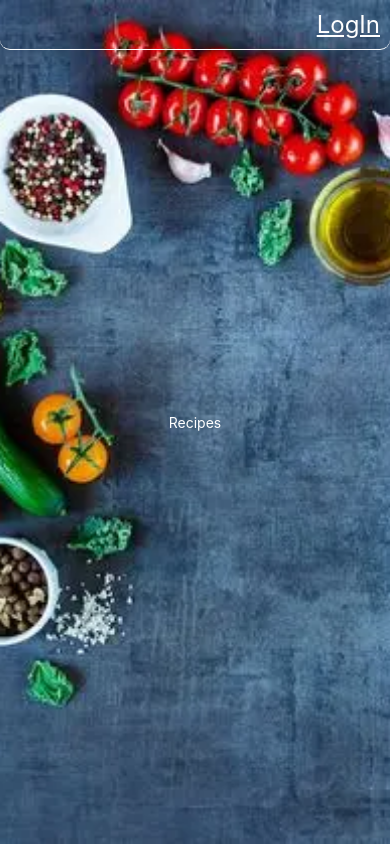
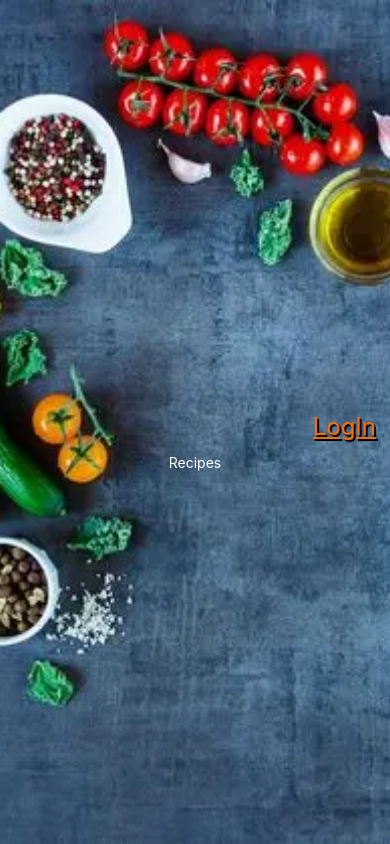
Before and after one commit to OsMax/cookBook-native, a React Native app: screen /Home in a window 390 px wide. Built offline with nearby package versions, Linux system fonts and the light colour scheme.

Commit message:
header: header  for login and unlogin user

```diff
--- a/src/components/Header/Header.js
+++ b/src/components/Header/Header.js
@@ -1,21 +1,42 @@
-import { View, Pressable, Text } from "react-native";
+import { View, Pressable, Text, Image } from "react-native";
+import { selectUser, selectIsLogIn } from "../../redux/auth/authSelector";
+import { useSelector } from "react-redux";
 import { styles } from "./Header.styles";
+import { useEffect, useState } from "react";
+import { UserMenu } from "../UserMenu/UserMenu";
 
 export const Header = ({ navigation }) => {
+  const user = useSelector(selectUser);
+  const isLogin = useSelector(selectIsLogIn);
+  const [showMenu, setShowMenu] = useState(false);
+  useEffect(() => {
+    if (!isLogin) {
+      setShowMenu(false);
+    }
+  }, [isLogin]);
   return (
-    <View style={styles.container}>
-      {/* <Pressable
-        style={styles.button}
-        onPress={() => navigation.navigate("SingUp")}
-      >
-        <Text style={styles.btnText}>LogUp</Text>
-      </Pressable> */}
+    // <View style={[styles.container, { height: 20 }]}>
+    <View style={[styles.container]}>
+      {!isLogin && (
         <Pressable
           style={styles.button}
           onPress={() => navigation.navigate("SingIn")}
         >
           <Text style={styles.btnText}>LogIn</Text>
         </Pressable>
+      )}
+      {isLogin && (
+        <>
+          <Pressable style={styles.button} onPress={() => setShowMenu(true)}>
+            <Text style={styles.btnText}>{user.name}</Text>
+            <Image
+              style={{ width: 40, height: 40, borderRadius: 20 }}
+              source={{ uri: user.avatarURL }}
+            />
+          </Pressable>
+          <UserMenu user={user} showMenu={showMenu} setShowMenu={setShowMenu} />
+        </>
+      )}
     </View>
   );
 };
--- a/src/components/Header/Header.styles.js
+++ b/src/components/Header/Header.styles.js
@@ -1,22 +1,31 @@
 import { StyleSheet } from "react-native";
 export const styles = StyleSheet.create({
   container: {
-    flex: 1,
+    // flex: 1,
     // justifyContent: "center",
     // marginTop: 50,
+    padding: 4,
+    paddingTop: 30,
     flexDirection: "row",
-    position: "absolute",
-    top: 0,
-    right: 0,
+    // position: "absolute",
+    height: 80,
+    // top: 20,
+    // right: 0,
     alignItems: "center",
-    borderColor: "#000",
-    borderBottomWidth: 1,
-    borderBottomColor: "#fff",
+    // borderColor: "#000",
+    borderBottomWidth: 2,
+    borderLeftWidth: 1,
+    borderRightWidth: 1,
+    border: 1,
+    // borderBottomColor: "#fff",
+    borderColor: "#FF6C00",
     width: "100%",
-    borderRadius: 10,
+    borderRadius: 20,
     justifyContent: "flex-end",
   },
   button: {
+    flex: 1,
+    flexDirection: "row",
     padding: 10,
     textAlign: "center",
     borderRadius: 5,
@@ -24,7 +33,31 @@ export const styles = StyleSheet.create({
     fontFamily: "Roboto-Black", // color: "black",
     // borderWidth: 1,
     borderColor: "#fff",
+    justifyContent: "flex-end",
+    gap: 10,
     // marginTop: 20,
   },
-  btnText: { color: "#fff", fontSize: 24, textDecorationLine: "underline" },
+  btnText: {
+    color: "#fff",
+    fontSize: 24,
+    textDecorationLine: "underline",
+    color: "#FF6C00",
+    textShadowColor: "#000", // Цвет тени
+    textShadowOffset: { width: 2, height: 2 }, // Смещение тени
+    textShadowRadius: 1,
+  },
+  menuContainer: {
+    flex: 1,
+    justifyContent: "flex-end",
+    flexDirection: "column",
+    right: 10,
+    // width: "100%",
+    height: "100px",
+    position: "absolute",
+    top: 70,
+  },
+  menuText: {
+    color: "#fff",
+    textAlign: "right",
+  },
 });
```
Lines whose indentation alone changed are shown as unchanged.
